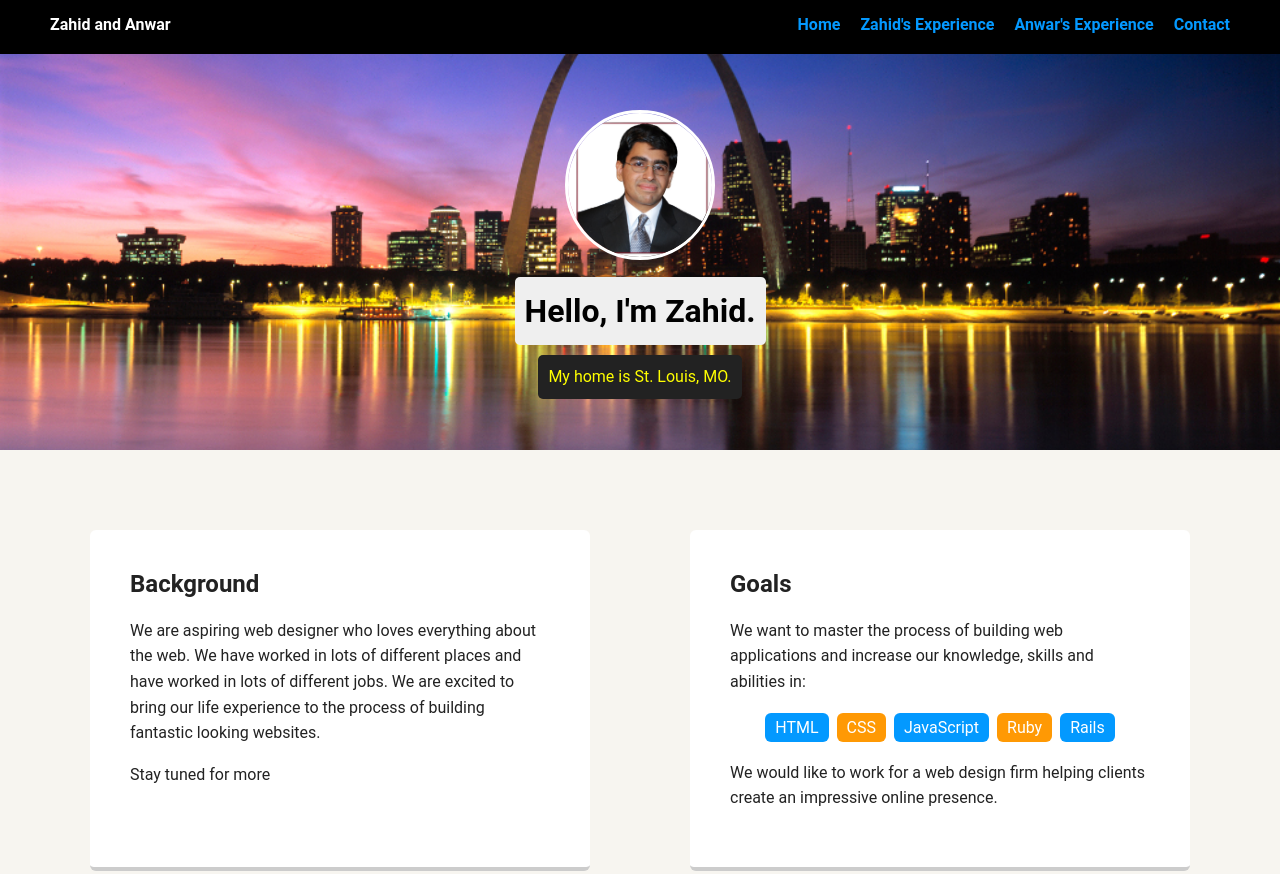
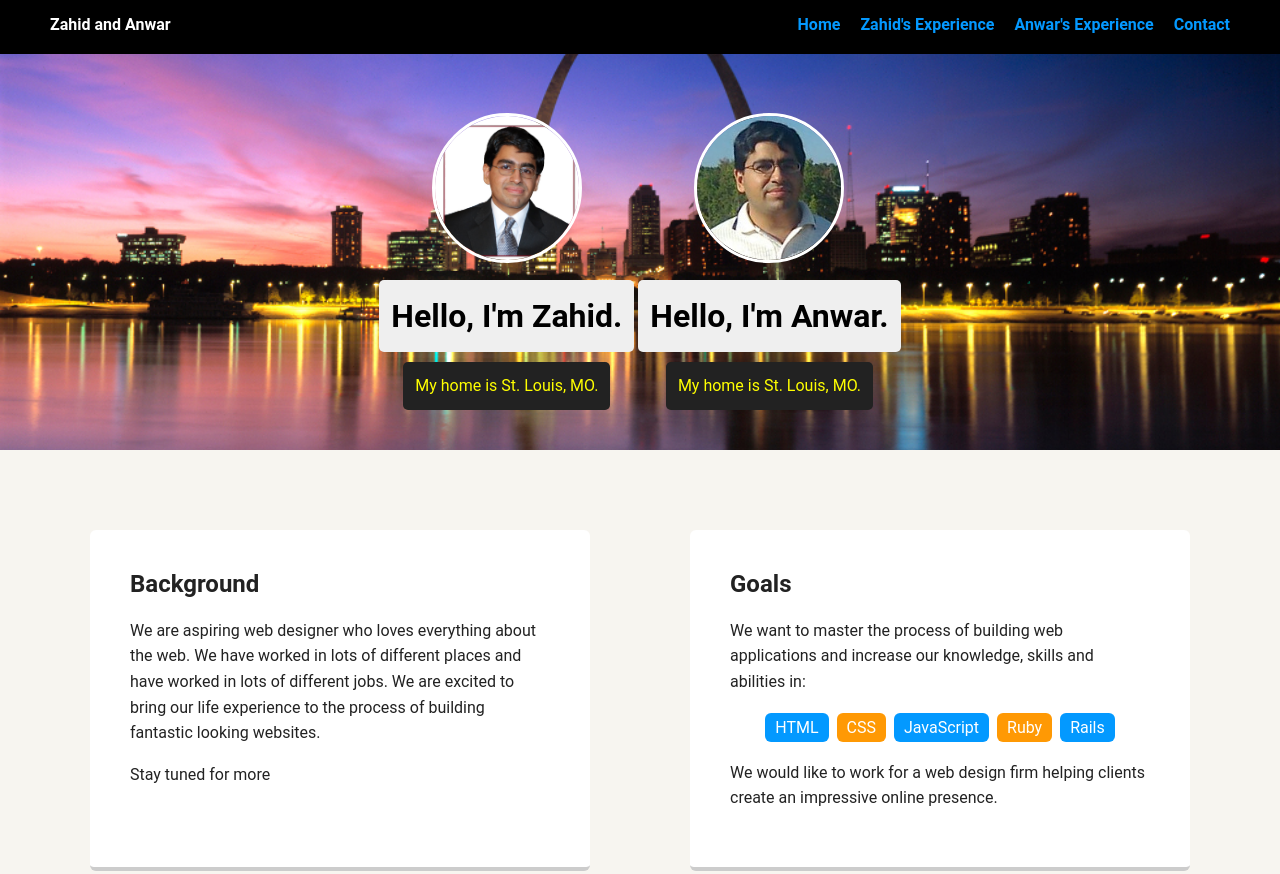
Before and after one commit to zanwar79/zanwar79.github.io, a plain HTML site: page index.html in a window 1280 px wide. Shown: the top 874 px of the page. Drawn offline with Linux system fonts and the light colour scheme.

Commit message:
Added profile page of the second user

```diff
--- a/index.html
+++ b/index.html
@@ -18,9 +18,19 @@
     </div>
 
     <header>
-	  <img src="images/zahid.jpg" alt="Drawing of Zahid" class="profile-image">
-      <h1 class="tag name">Hello, I'm Zahid.</h1>
-      <p class="tag location">My home is St. Louis, MO.</p>
+	  <TABLE align="center">
+	  <TR>
+		<TD>
+		<img src="images/zahid.jpg" alt="Drawing of Zahid" class="profile-image">
+		<h1 class="tag name">Hello, I'm Zahid.</h1>
+		<p class="tag location">My home is St. Louis, MO.</p>
+		</TD>
+		<TD>
+		<img src="images/anwar.jpg" alt="Drawing of Anwar" class="profile-image">
+		<h1 class="tag name">Hello, I'm Anwar.</h1>
+		<p class="tag location">My home is St. Louis, MO.</p>
+	  </TR>
+	  </TABLE>
 	  </header>
 
     <main class="flex">
```
Also changed, not shown: images/anwar.jpg (added).
